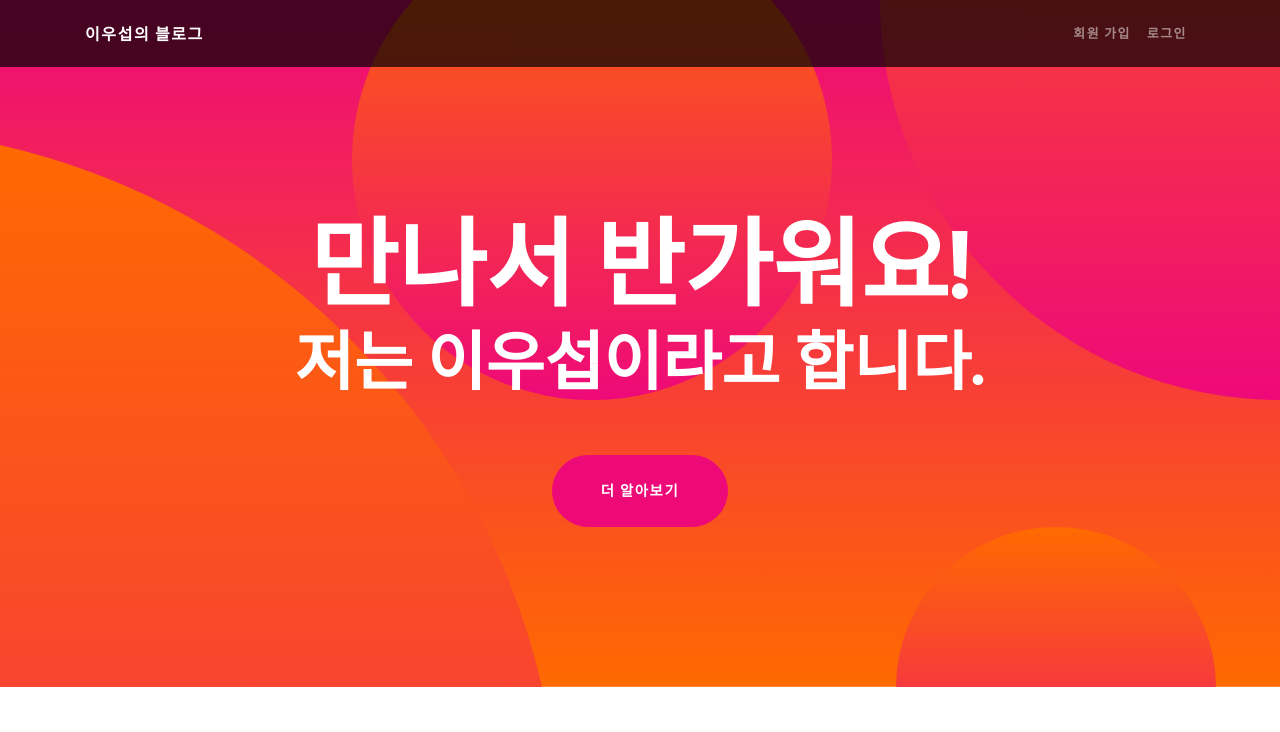
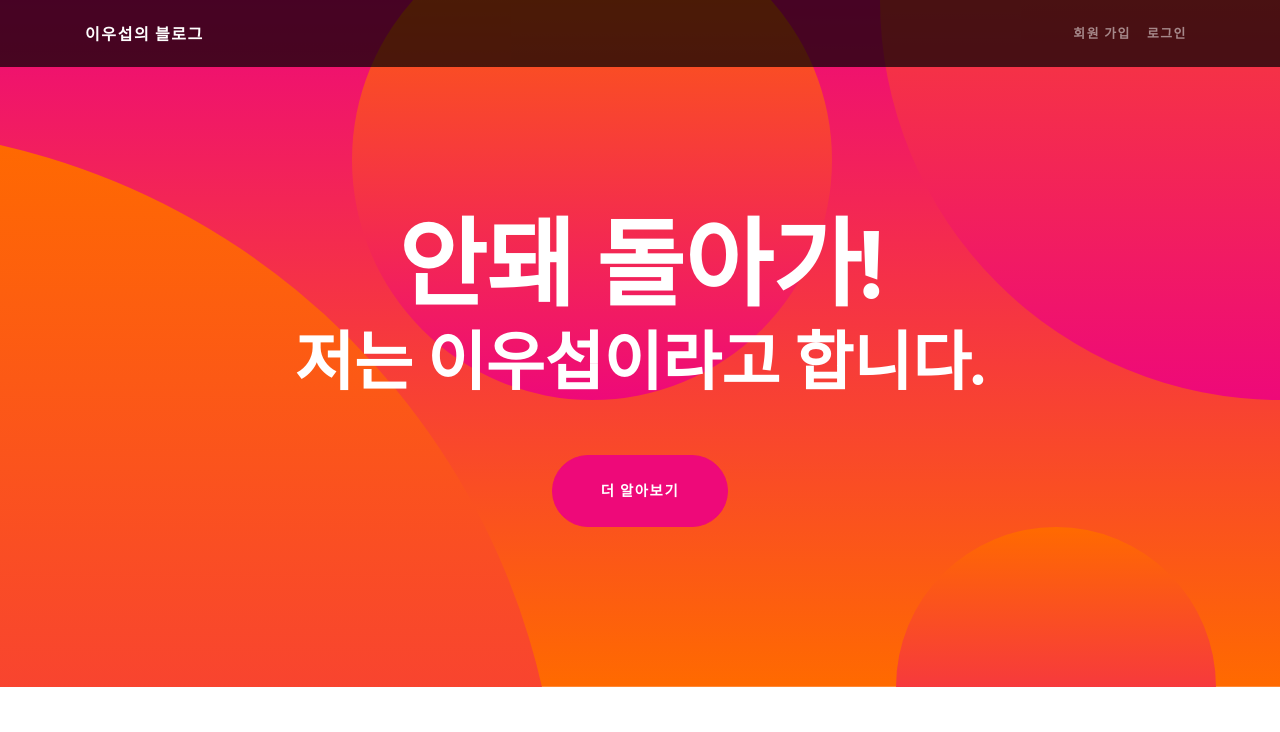
Before and after one commit to dntjqdlekd/dntjqdlekd.github.io, a website: page index.html in a window 1280 px wide. Shown: the top 732 px of the page. Drawn offline with Linux system fonts and the light colour scheme.

Commit message:
index 수정

```diff
--- a/index.html
+++ b/index.html
@@ -47,7 +47,7 @@
   <header class="masthead text-center text-white">
     <div class="masthead-content">
       <div class="container">
-        <h1 class="masthead-heading mb-0">만나서 반가워요!</h1>
+        <h1 class="masthead-heading mb-0">안돼 돌아가!</h1>
         <h2 class="masthead-subheading mb-0">저는 이우섭이라고 합니다.</h2>
         <a href="#" class="btn btn-primary btn-xl rounded-pill mt-5">더 알아보기</a>
       </div>
```
